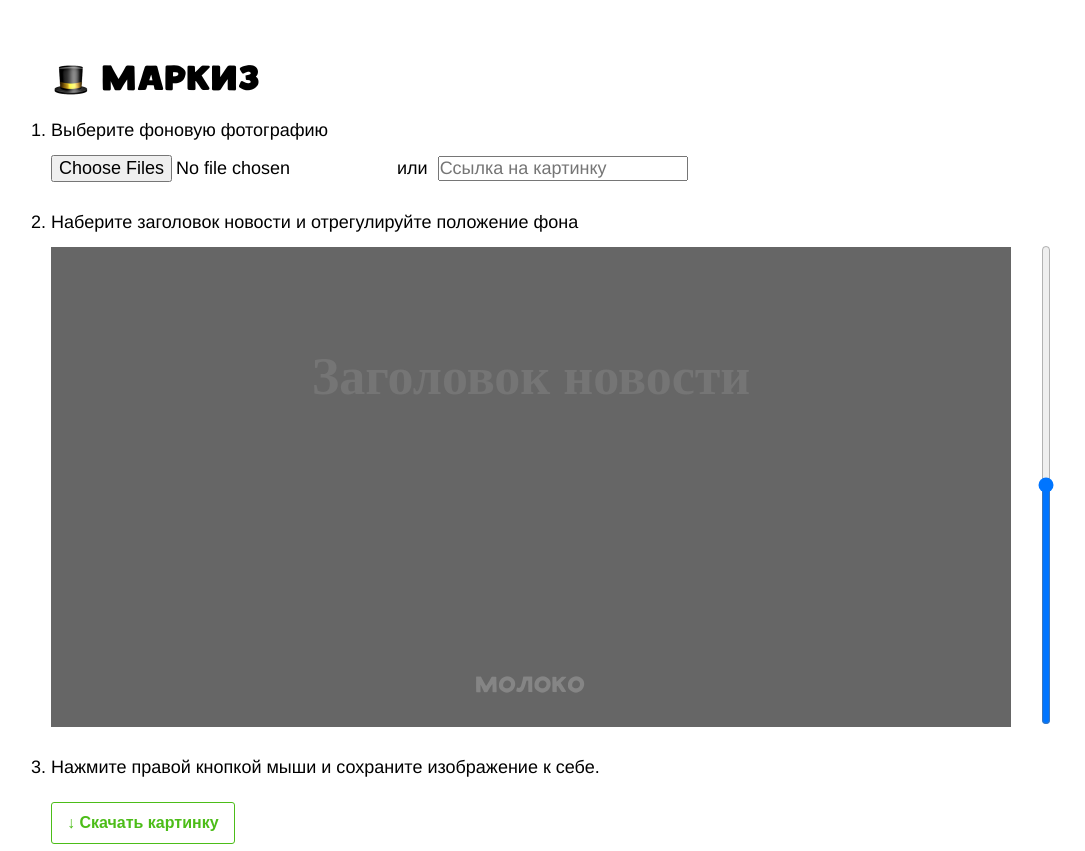
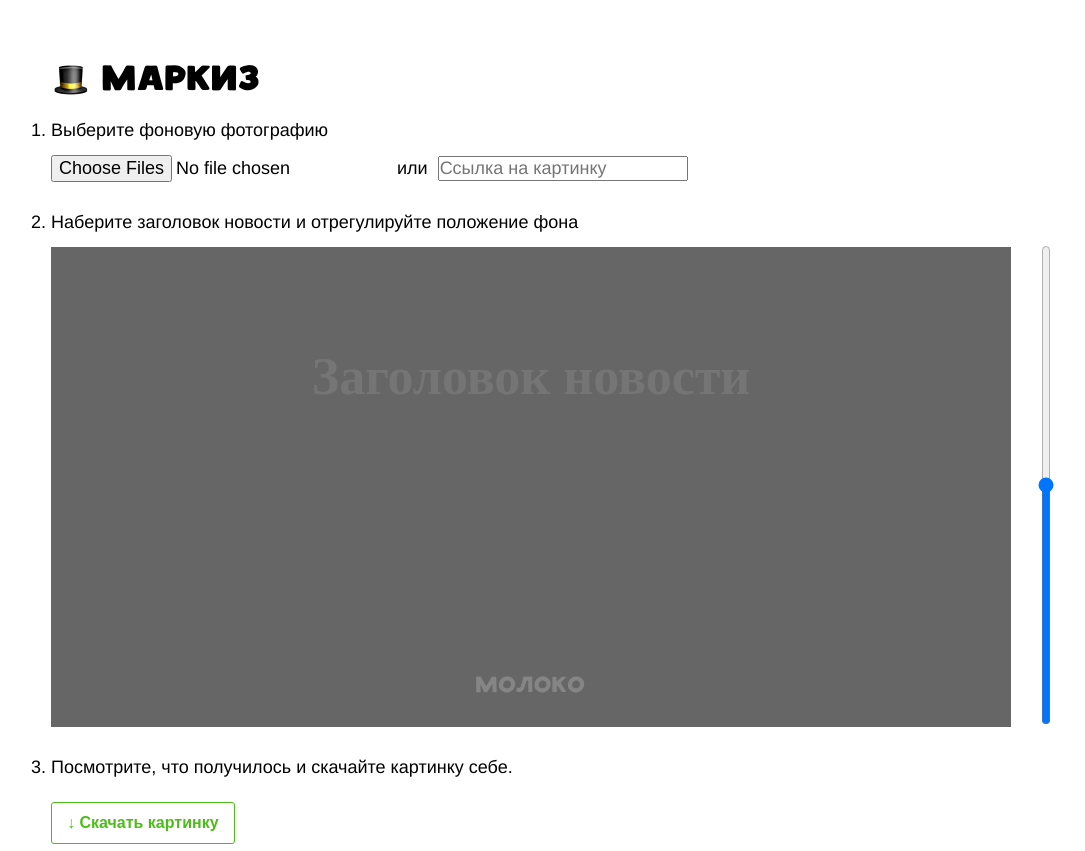
Before and after one commit to Kiryous/marquis, a website: page index.html in a window 1280 px wide. Shown: the top 851 px of the page, without its empty margins (109-1194 px from the left). Drawn offline with Linux system fonts and the light colour scheme; a web font is replaced by a local one.

Commit message:
Текст про скачивалку

```diff
--- a/index.html
+++ b/index.html
@@ -62,7 +62,7 @@
         <canvas id="twi-post"></canvas>
     </div> -->
 
-    <p>3. Нажмите правой кнопкой мыши и сохраните изображение к себе.</p>
+    <p>3. Посмотрите, что получилось и скачайте картинку себе.</p>
     <div id="result">
         <!-- Скачивалка изображения и дебагер-->
         <a id="download-button" onclick="downloadImg(this)">Скачать картинку</a>
```
